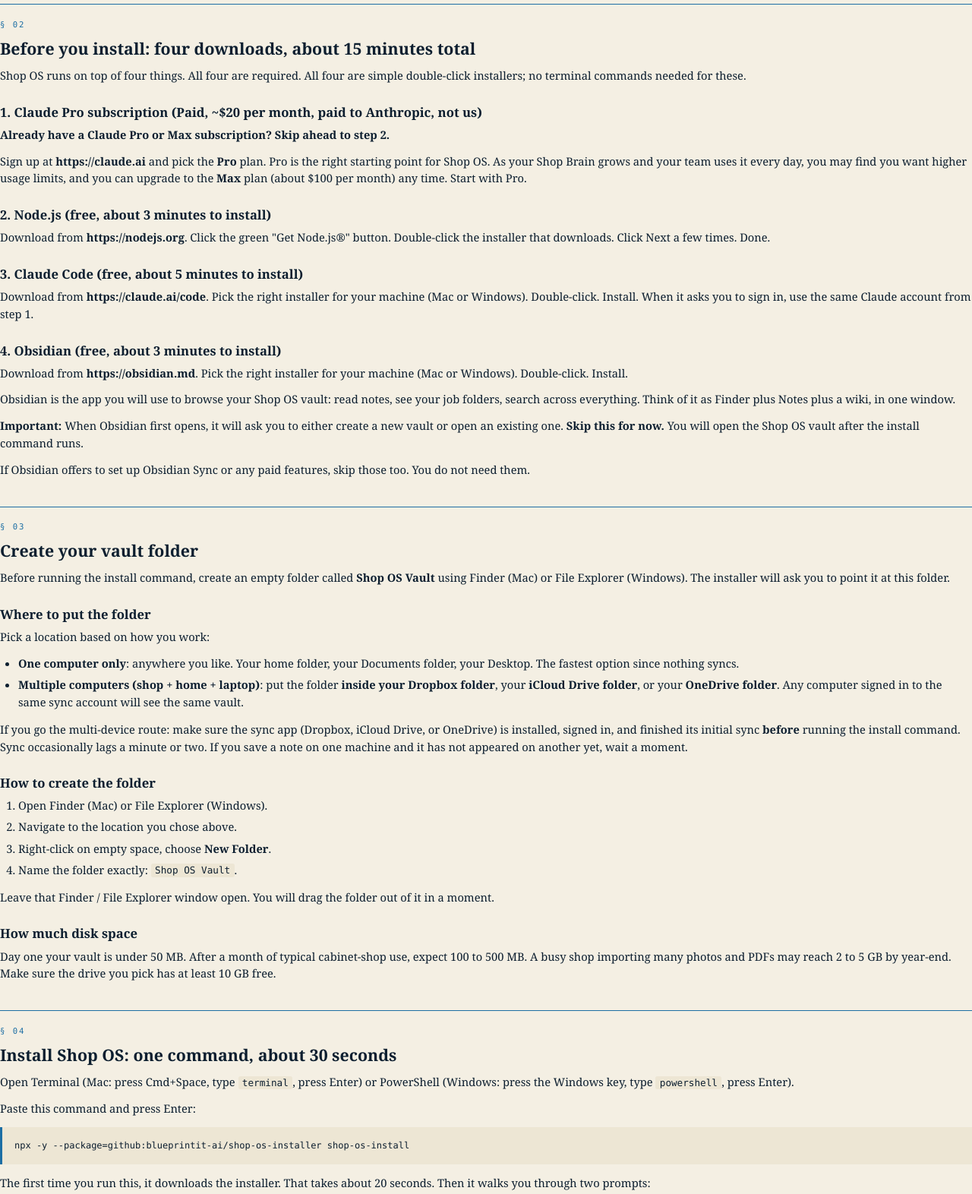
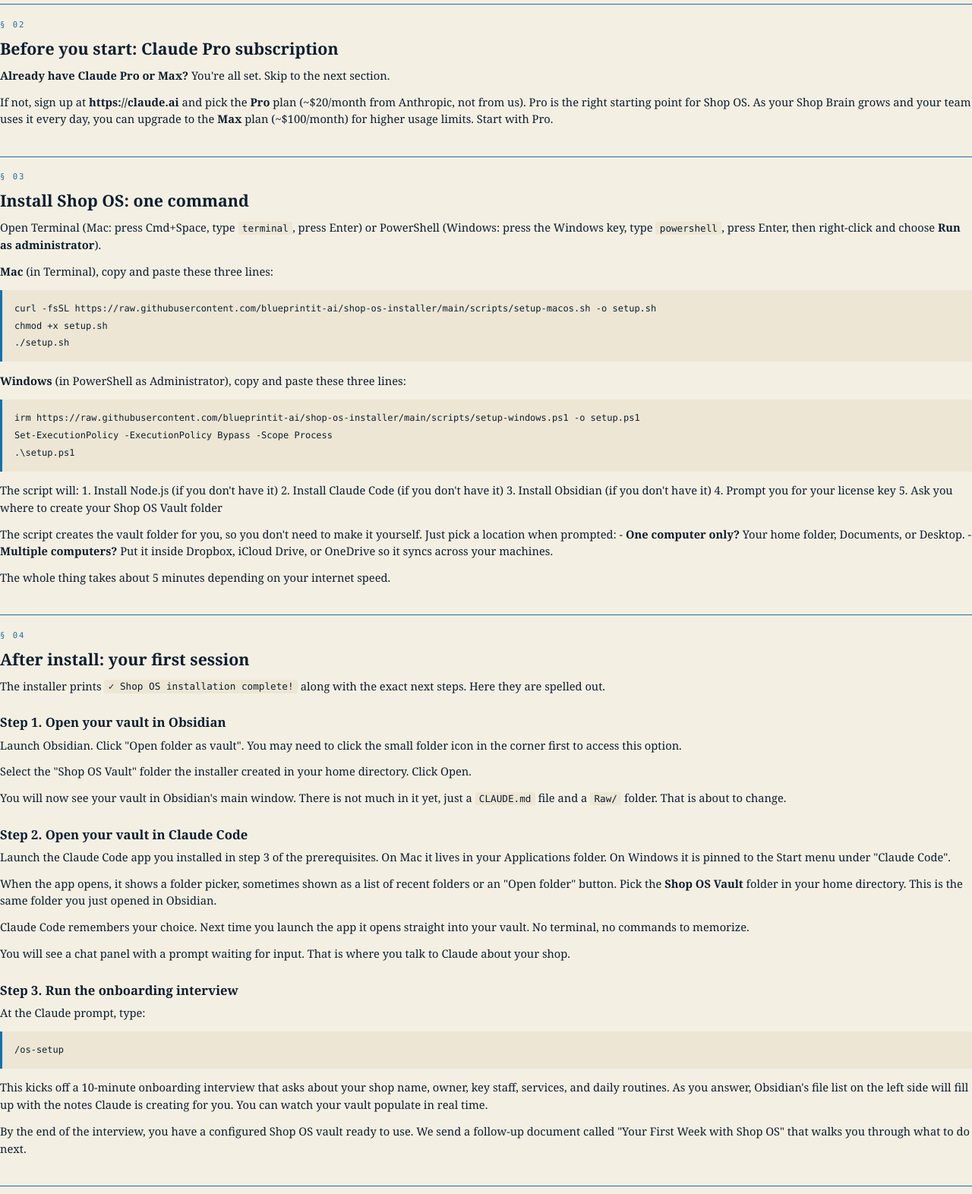
Before and after one commit to blueprintit-ai/shop-os-installer, a website: page dist/shop-os-welcome.html in a window 1280 px wide. Shown: the part 680-2252 px from the top of the page at 76% size. Drawn offline with Linux system fonts and the light colour scheme.

Commit message:
Update PDFs and HTML with setup scripts (download-first approach)

```diff
--- a/dist/shop-os-welcome.html
+++ b/dist/shop-os-welcome.html
@@ -326,62 +326,38 @@
 </div>
 
 <p>Thanks for picking up Shop OS Foundation. This document walks you through everything you need to know to install, run your first session, and start using Shop OS in your business.</p>
-<p>It takes about 15 minutes to install the prerequisites and another 30 seconds to run the install command. The whole thing should be done inside half an hour.</p>
+<p>Installation takes about 5 minutes total (depending on your internet speed). It's one command that installs everything automatically.</p>
 <h2 data-anchor="§ 01">Your license key</h2>
 <p>Your license key was included in the welcome email we sent you. It looks like this:</p>
 <pre><code>SHOP-XXXX-YYYY-ZZZZ
 </code></pre>
 <p>Save it somewhere safe (1Password, a sticky note, a folder in your inbox). You will paste it once during install. We will never ask you to re-enter it after that.</p>
-<h2 data-anchor="§ 02">Before you install: four downloads, about 15 minutes total</h2>
-<p>Shop OS runs on top of four things. All four are required. All four are simple double-click installers; no terminal commands needed for these.</p>
-<h3>1. Claude Pro subscription (Paid, ~$20 per month, paid to Anthropic, not us)</h3>
-<p><strong>Already have a Claude Pro or Max subscription? Skip ahead to step 2.</strong></p>
-<p>Sign up at <strong>https://claude.ai</strong> and pick the <strong>Pro</strong> plan. Pro is the right starting point for Shop OS. As your Shop Brain grows and your team uses it every day, you may find you want higher usage limits, and you can upgrade to the <strong>Max</strong> plan (about $100 per month) any time. Start with Pro.</p>
-<h3>2. Node.js (free, about 3 minutes to install)</h3>
-<p>Download from <strong>https://nodejs.org</strong>. Click the green "Get Node.js®" button. Double-click the installer that downloads. Click Next a few times. Done.</p>
-<h3>3. Claude Code (free, about 5 minutes to install)</h3>
-<p>Download from <strong>https://claude.ai/code</strong>. Pick the right installer for your machine (Mac or Windows). Double-click. Install. When it asks you to sign in, use the same Claude account from step 1.</p>
-<h3>4. Obsidian (free, about 3 minutes to install)</h3>
-<p>Download from <strong>https://obsidian.md</strong>. Pick the right installer for your machine (Mac or Windows). Double-click. Install.</p>
-<p>Obsidian is the app you will use to browse your Shop OS vault: read notes, see your job folders, search across everything. Think of it as Finder plus Notes plus a wiki, in one window.</p>
-<p><strong>Important:</strong> When Obsidian first opens, it will ask you to either create a new vault or open an existing one. <strong>Skip this for now.</strong> You will open the Shop OS vault after the install command runs.</p>
-<p>If Obsidian offers to set up Obsidian Sync or any paid features, skip those too. You do not need them.</p>
-<h2 data-anchor="§ 03">Create your vault folder</h2>
-<p>Before running the install command, create an empty folder called <strong>Shop OS Vault</strong> using Finder (Mac) or File Explorer (Windows). The installer will ask you to point it at this folder.</p>
-<h3>Where to put the folder</h3>
-<p>Pick a location based on how you work:</p>
-<ul>
-<li><strong>One computer only</strong>: anywhere you like. Your home folder, your Documents folder, your Desktop. The fastest option since nothing syncs.</li>
-<li><strong>Multiple computers (shop + home + laptop)</strong>: put the folder <strong>inside your Dropbox folder</strong>, your <strong>iCloud Drive folder</strong>, or your <strong>OneDrive folder</strong>. Any computer signed in to the same sync account will see the same vault.</li>
-</ul>
-<p>If you go the multi-device route: make sure the sync app (Dropbox, iCloud Drive, or OneDrive) is installed, signed in, and finished its initial sync <strong>before</strong> running the install command. Sync occasionally lags a minute or two. If you save a note on one machine and it has not appeared on another yet, wait a moment.</p>
-<h3>How to create the folder</h3>
-<ol>
-<li>Open Finder (Mac) or File Explorer (Windows).</li>
-<li>Navigate to the location you chose above.</li>
-<li>Right-click on empty space, choose <strong>New Folder</strong>.</li>
-<li>Name the folder exactly: <code>Shop OS Vault</code>.</li>
-</ol>
-<p>Leave that Finder / File Explorer window open. You will drag the folder out of it in a moment.</p>
-<h3>How much disk space</h3>
-<p>Day one your vault is under 50 MB. After a month of typical cabinet-shop use, expect 100 to 500 MB. A busy shop importing many photos and PDFs may reach 2 to 5 GB by year-end. Make sure the drive you pick has at least 10 GB free.</p>
-<h2 data-anchor="§ 04">Install Shop OS: one command, about 30 seconds</h2>
-<p>Open Terminal (Mac: press Cmd+Space, type <code>terminal</code>, press Enter) or PowerShell (Windows: press the Windows key, type <code>powershell</code>, press Enter).</p>
-<p>Paste this command and press Enter:</p>
-<pre><code>npx -y --package=github:blueprintit-ai/shop-os-installer shop-os-install
+<h2 data-anchor="§ 02">Before you start: Claude Pro subscription</h2>
+<p><strong>Already have Claude Pro or Max?</strong> You're all set. Skip to the next section.</p>
+<p>If not, sign up at <strong>https://claude.ai</strong> and pick the <strong>Pro</strong> plan (~$20/month from Anthropic, not from us). Pro is the right starting point for Shop OS. As your Shop Brain grows and your team uses it every day, you can upgrade to the <strong>Max</strong> plan (~$100/month) for higher usage limits. Start with Pro.</p>
+<h2 data-anchor="§ 03">Install Shop OS: one command</h2>
+<p>Open Terminal (Mac: press Cmd+Space, type <code>terminal</code>, press Enter) or PowerShell (Windows: press the Windows key, type <code>powershell</code>, press Enter, then right-click and choose <strong>Run as administrator</strong>).</p>
+<p><strong>Mac</strong> (in Terminal), copy and paste these three lines:</p>
+<pre><code>curl -fsSL https://raw.githubusercontent.com/blueprintit-ai/shop-os-installer/main/scripts/setup-macos.sh -o setup.sh
+chmod +x setup.sh
+./setup.sh
 </code></pre>
-<p>The first time you run this, it downloads the installer. That takes about 20 seconds. Then it walks you through two prompts:</p>
-<ol>
-<li><strong>Your license key.</strong> Paste it and press Enter.</li>
-<li><strong>The folder you just created.</strong> The cleanest way: <strong>drag the Shop OS Vault folder from Finder / File Explorer directly into the terminal window</strong>. The full path appears automatically. Press Enter.</li>
-</ol>
-<p>If drag-and-drop does not work, you can copy the folder's path instead:</p>
-<ul>
-<li><strong>Mac</strong>: right-click the folder, hold the <strong>Option</strong> key, then choose <strong>"Copy [folder name] as Pathname"</strong>. Paste with Cmd+V into terminal.</li>
-<li><strong>Windows</strong>: hold <strong>Shift</strong> and right-click the folder, then choose <strong>"Copy as path"</strong>. Paste with Ctrl+V into PowerShell.</li>
-</ul>
-<p>The installer takes care of the rest automatically and tells you exactly what to do next.</p>
-<h2 data-anchor="§ 05">After install: your first session</h2>
+<p><strong>Windows</strong> (in PowerShell as Administrator), copy and paste these three lines:</p>
+<pre><code class="language-powershell">irm https://raw.githubusercontent.com/blueprintit-ai/shop-os-installer/main/scripts/setup-windows.ps1 -o setup.ps1
+Set-ExecutionPolicy -ExecutionPolicy Bypass -Scope Process
+.\setup.ps1
+</code></pre>
+<p>The script will:
+1. Install Node.js (if you don't have it)
+2. Install Claude Code (if you don't have it)
+3. Install Obsidian (if you don't have it)
+4. Prompt you for your license key
+5. Ask you where to create your Shop OS Vault folder</p>
+<p>The script creates the vault folder for you, so you don't need to make it yourself. Just pick a location when prompted:
+- <strong>One computer only?</strong> Your home folder, Documents, or Desktop.
+- <strong>Multiple computers?</strong> Put it inside Dropbox, iCloud Drive, or OneDrive so it syncs across your machines.</p>
+<p>The whole thing takes about 5 minutes depending on your internet speed.</p>
+<h2 data-anchor="§ 04">After install: your first session</h2>
 <p>The installer prints <code>✓ Shop OS installation complete!</code> along with the exact next steps. Here they are spelled out.</p>
 <h3>Step 1. Open your vault in Obsidian</h3>
 <p>Launch Obsidian. Click "Open folder as vault". You may need to click the small folder icon in the corner first to access this option.</p>
@@ -398,7 +374,7 @@
 </code></pre>
 <p>This kicks off a 10-minute onboarding interview that asks about your shop name, owner, key staff, services, and daily routines. As you answer, Obsidian's file list on the left side will fill up with the notes Claude is creating for you. You can watch your vault populate in real time.</p>
 <p>By the end of the interview, you have a configured Shop OS vault ready to use. We send a follow-up document called "Your First Week with Shop OS" that walks you through what to do next.</p>
-<h2 data-anchor="§ 06">Letting your team use Shop OS Chat</h2>
+<h2 data-anchor="§ 05">Letting your team use Shop OS Chat</h2>
 <p>Inside your vault folder, alongside <code>CLAUDE.md</code> and <code>Raw/</code>, the installer also dropped a file called <code>Shop OS Chat.command</code> (Mac) or <code>Shop OS Chat.bat</code> (Windows). This is the read-only chat your team can use to ask questions about anything in the vault. Suppliers, past jobs, customer history, contract terms, all searchable from a simple chat window.</p>
 <h3>How it works</h3>
 <p>Anyone in your shop double-clicks the file. A small terminal window opens (this is normal, it is the chat server running). The default browser opens to <code>localhost</code> with the chat page.</p>
@@ -408,7 +384,7 @@
 <p>This is on purpose. Your team gets fast answers without any risk of accidentally changing customer records, supplier lists, or contracts. You stay the one with write access via Claude Code.</p>
 <h3>First launch is slower</h3>
 <p>The very first launch takes about 20 to 30 seconds while the chat downloads from GitHub. Every launch after that is instant.</p>
-<h2 data-anchor="§ 07">Need help?</h2>
+<h2 data-anchor="§ 06">Need help?</h2>
 <p>Reply to your welcome email. We will respond ASAP.</p>
 <p>Common first-time issues, already documented:</p>
 <ul>
```
Also changed, not shown: 2 other files.
